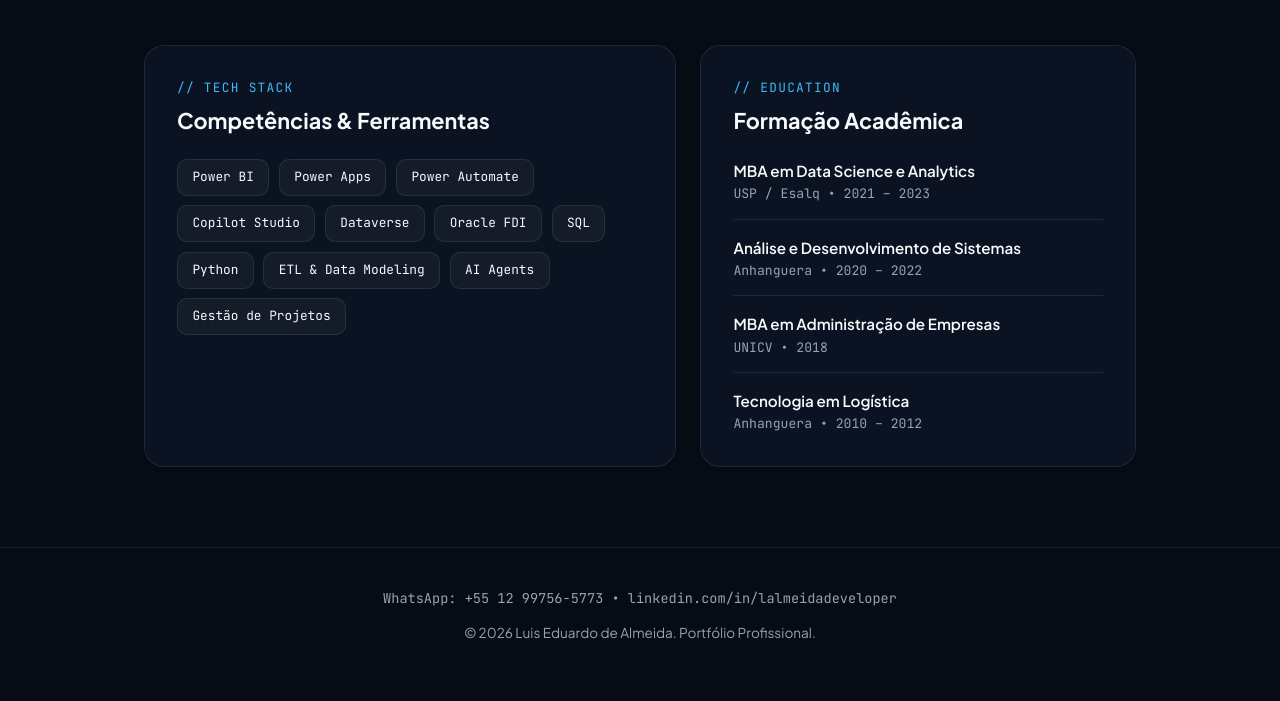
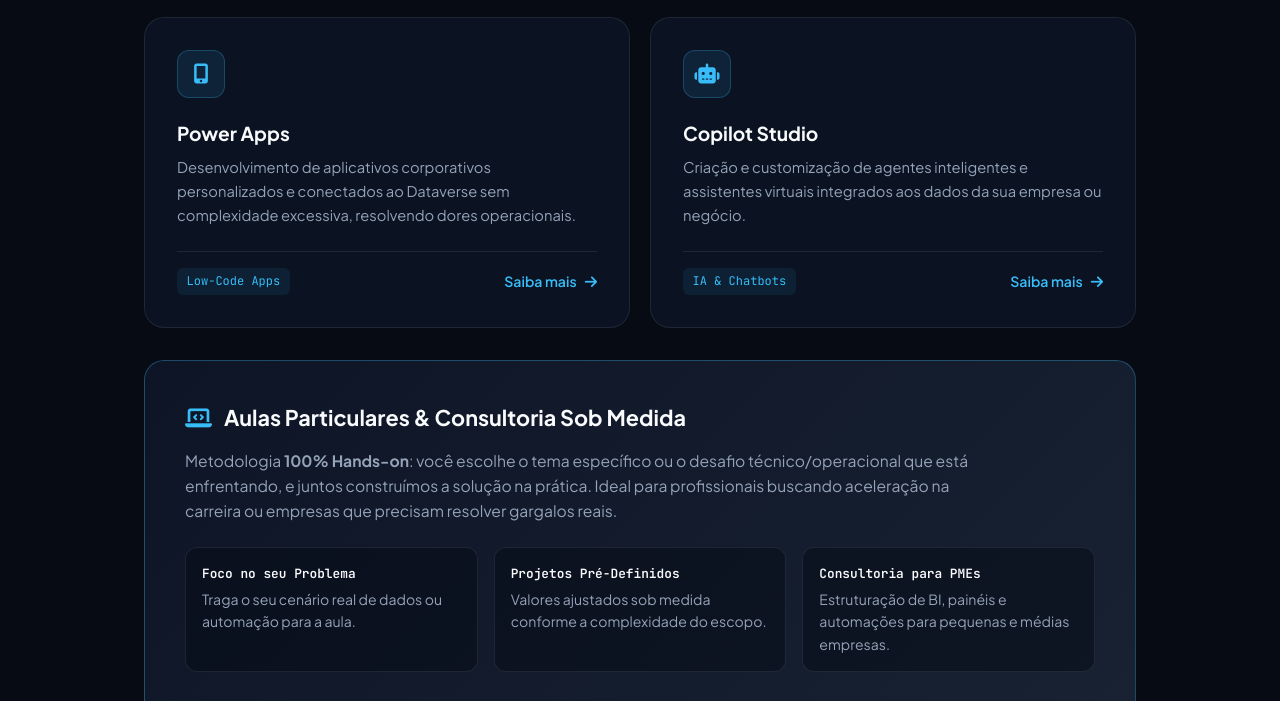
Before and after one commit to lalmeidadeveloper/northstar-dev, a plain HTML site: page index.html in a window 1280 px wide. Shown: the part 1956-2657 px from the top of the page. Drawn offline with Linux system fonts and the light colour scheme.

Commit message:
Add files via upload

```diff
--- a/index.html
+++ b/index.html
@@ -8,7 +8,7 @@
     <link rel="preconnect" href="https://fonts.googleapis.com">
     <link rel="preconnect" href="https://fonts.gstatic.com" crossorigin>
     <link href="https://fonts.googleapis.com/css2?family=JetBrains+Mono:wght@400;500;600&family=Plus+Jakarta+Sans:wght@400;500;600;700;800&display=swap" rel="stylesheet">
-    <!-- Ícones -->
+    <!-- Ícones FontAwesome -->
     <link rel="stylesheet" href="https://cdnjs.cloudflare.com/ajax/libs/font-awesome/6.4.0/css/all.min.css">
 
     <style>
@@ -23,6 +23,7 @@
             --accent-cyan: #38bdf8;
             --accent-blue: #3b82f6;
             --accent-indigo: #818cf8;
+            --accent-whatsapp: #25d366;
         }
 
         * {
@@ -102,7 +103,8 @@
 
         .nav-links {
             display: flex;
-            gap: 1.75rem;
+            gap: 1.5rem;
+            align-items: center;
         }
 
         .nav-links a {
@@ -413,6 +415,132 @@
             text-decoration: none;
         }
 
+        /* Nova Seção: Cursos & Mentorias */
+        .courses-grid {
+            display: grid;
+            grid-template-columns: repeat(2, 1fr);
+            gap: 1.25rem;
+            margin-bottom: 2rem;
+        }
+
+        .course-card {
+            background: var(--bg-surface);
+            backdrop-filter: blur(12px);
+            border: 1px solid var(--border-glass);
+            border-radius: 20px;
+            padding: 2rem;
+            display: flex;
+            flex-direction: column;
+            justify-content: space-between;
+            transition: all 0.3s ease;
+            position: relative;
+            overflow: hidden;
+        }
+
+        .course-card:hover {
+            transform: translateY(-4px);
+            border-color: var(--border-glow);
+            box-shadow: 0 15px 30px -10px rgba(0, 0, 0, 0.5);
+        }
+
+        .course-icon {
+            width: 48px;
+            height: 48px;
+            border-radius: 12px;
+            background: rgba(56, 189, 248, 0.1);
+            border: 1px solid rgba(56, 189, 248, 0.25);
+            display: flex;
+            align-items: center;
+            justify-content: center;
+            color: var(--accent-cyan);
+            font-size: 1.25rem;
+            margin-bottom: 1.25rem;
+        }
+
+        .course-card h3 {
+            font-size: 1.2rem;
+            font-weight: 700;
+            margin-bottom: 0.5rem;
+        }
+
+        .course-card p {
+            font-size: 0.92rem;
+            color: var(--text-secondary);
+            margin-bottom: 1.5rem;
+        }
+
+        .course-footer {
+            display: flex;
+            justify-content: space-between;
+            align-items: center;
+            border-top: 1px solid var(--border-glass);
+            padding-top: 1rem;
+        }
+
+        .course-badge {
+            font-family: 'JetBrains Mono', monospace;
+            font-size: 0.75rem;
+            color: var(--accent-cyan);
+            background: rgba(56, 189, 248, 0.08);
+            padding: 0.25rem 0.6rem;
+            border-radius: 6px;
+        }
+
+        /* Card de Mentoria Hands-On / Consultoria PME */
+        .mentorship-card {
+            background: linear-gradient(135deg, rgba(15, 23, 42, 0.8), rgba(30, 41, 59, 0.8));
+            border: 1px solid rgba(56, 189, 248, 0.3);
+            border-radius: 20px;
+            padding: 2.5rem;
+            margin-bottom: 4.5rem;
+            position: relative;
+            overflow: hidden;
+        }
+
+        .mentorship-card h3 {
+            font-size: 1.35rem;
+            font-weight: 700;
+            margin-bottom: 0.75rem;
+            display: flex;
+            align-items: center;
+            gap: 0.75rem;
+        }
+
+        .mentorship-card h3 i {
+            color: var(--accent-cyan);
+        }
+
+        .mentorship-card p {
+            color: var(--text-secondary);
+            font-size: 0.98rem;
+            margin-bottom: 1.5rem;
+            max-width: 800px;
+        }
+
+        .mentorship-features {
+            display: grid;
+            grid-template-columns: repeat(3, 1fr);
+            gap: 1rem;
+            margin-bottom: 2rem;
+        }
+
+        .m-feature {
+            background: rgba(7, 11, 20, 0.5);
+            border: 1px solid var(--border-glass);
+            padding: 1rem;
+            border-radius: 12px;
+            font-size: 0.88rem;
+            color: var(--text-secondary);
+        }
+
+        .m-feature strong {
+            color: var(--text-primary);
+            display: block;
+            margin-bottom: 0.2rem;
+            font-family: 'JetBrains Mono', monospace;
+            font-size: 0.8rem;
+        }
+
         /* Stack & Educação */
         .bottom-bento {
             display: grid;
@@ -480,7 +608,7 @@
         }
 
         @media (max-width: 900px) {
-            .bento-metrics { grid-template-columns: repeat(2, 1fr); }
+            .bento-metrics, .courses-grid, .mentorship-features { grid-template-columns: 1fr; }
             .posts-grid, .bottom-bento { grid-template-columns: 1fr; }
         }
         @media (max-width: 720px) {
@@ -502,7 +630,8 @@
         <div class="nav-links">
             <a href="#trajetoria">Trajetória</a>
             <a href="#publicacoes">Publicações</a>
-            <a href="#stack">Stack & Formação</a>
+            <a href="#cursos">Cursos & Aulas</a>
+            <a href="#stack">Stack</a>
         </div>
     </nav>
 
@@ -520,13 +649,13 @@
                 <h1>Luis Eduardo de Almeida</h1>
                 <div class="hero-subtitle">Especialista em Dados, Business Intelligence & Transformação Digital</div>
                 <p class="hero-bio">
-                    Mais de uma década conectando estratégia de negócios à engenharia e visualização de dados. Foco em mapear gargalos operacionais, padronizar fluxos e escalar soluções com Power Platform, Oracle FDI e Inteligência Artificial.
+                    Mais de uma década conectando estratégia de negócios à engenharia e visualização de dados. Foco em mapear gargalos operacionais, padronizar fluxos e escalar soluções com Power Platform, Oracle FDI e Inteligência Artificial. Atendimento especializado em consultoria para pequenas e médias empresas.
                 </p>
                 <div class="hero-actions">
                     <a href="https://www.linkedin.com/in/lalmeidadeveloper" target="_blank" class="btn btn-linkedin">
                         <i class="fab fa-linkedin"></i> LinkedIn
                     </a>
-                    <a href="https://wa.me/5512997565773?text=Ol%C3%A1%20Luis%2C%20vi%20seu%20portf%C3%B3lio%20no%20LinkedIn%20e%20gostaria%20de%20conversar!" target="_blank" class="btn btn-whatsapp">
+                    <a href="https://wa.me/5512997565773?text=Ol%C3%A1%20Luis%2C%20vi%20seu%20portf%C3%B3lio%20e%20gostaria%20de%20saber%20mais%20sobre%20aulas%20ou%20consultoria!" target="_blank" class="btn btn-whatsapp">
                         <i class="fab fa-whatsapp"></i> +55 12 99756-5773
                     </a>
                 </div>
@@ -552,6 +681,7 @@
             </div>
         </section>
 
+        <!-- Trajetória -->
         <div class="section-header" id="trajetoria">
             <span class="section-eyebrow">// Evolução Profissional</span>
             <h2 class="section-title">Crescimento & Experiência</h2>
@@ -584,6 +714,89 @@
             </div>
         </div>
 
+        <!-- Seção: Cursos & Aulas Particulares -->
+        <div class="section-header" id="cursos">
+            <span class="section-eyebrow">// Capacitação & Mentoria</span>
+            <h2 class="section-title">Cursos & Aulas Particulares Hands-on</h2>
+        </div>
+
+        <!-- Cards de Cursos Específicos -->
+        <div class="courses-grid">
+            <div class="course-card">
+                <div>
+                    <div class="course-icon"><i class="fas fa-chart-pie"></i></div>
+                    <h3>Power BI + AI Aplicada</h3>
+                    <p>Construção de indicadores avançados combinando o poder do Business Intelligence com recursos de inteligência artificial para tomada de decisão.</p>
+                </div>
+                <div class="course-footer">
+                    <span class="course-badge">Módulo Prático</span>
+                    <a href="https://wa.me/5512997565773?text=Ol%C3%A1%2C%20tenho%20interesse%20no%20curso%20de%20Power%20BI%20%2B%20AI!" target="_blank" class="post-cta">Saiba mais <i class="fas fa-arrow-right"></i></a>
+                </div>
+            </div>
+
+            <div class="course-card">
+                <div>
+                    <div class="course-icon"><i class="fas fa-cloud-arrow-up"></i></div>
+                    <h3>Power Automate Cloud</h3>
+                    <p>Automatize fluxos de trabalho, integração de sistemas e processos repetitivos diretamente na nuvem para ganhar produtividade máxima.</p>
+                </div>
+                <div class="course-footer">
+                    <span class="course-badge">Automação</span>
+                    <a href="https://wa.me/5512997565773?text=Ol%C3%A1%2C%20tenho%20interesse%20no%20curso%20de%20Power%20Automate%20Cloud!" target="_blank" class="post-cta">Saiba mais <i class="fas fa-arrow-right"></i></a>
+                </div>
+            </div>
+
+            <div class="course-card">
+                <div>
+                    <div class="course-icon"><i class="fas fa-mobile-screen-button"></i></div>
+                    <h3>Power Apps</h3>
+                    <p>Desenvolvimento de aplicativos corporativos personalizados e conectados ao Dataverse sem complexidade excessiva, resolvendo dores operacionais.</p>
+                </div>
+                <div class="course-footer">
+                    <span class="course-badge">Low-Code Apps</span>
+                    <a href="https://wa.me/5512997565773?text=Ol%C3%A1%2C%20tenho%20interesse%20no%20curso%20de%20Power%20Apps!" target="_blank" class="post-cta">Saiba mais <i class="fas fa-arrow-right"></i></a>
+                </div>
+            </div>
+
+            <div class="course-card">
+                <div>
+                    <div class="course-icon"><i class="fas fa-robot"></i></div>
+                    <h3>Copilot Studio</h3>
+                    <p>Criação e customização de agentes inteligentes e assistentes virtuais integrados aos dados da sua empresa ou negócio.</p>
+                </div>
+                <div class="course-footer">
+                    <span class="course-badge">IA & Chatbots</span>
+                    <a href="https://wa.me/5512997565773?text=Ol%C3%A1%2C%20tenho%20interesse%20no%20curso%20de%20Copilot%20Studio!" target="_blank" class="post-cta">Saiba mais <i class="fas fa-arrow-right"></i></a>
+                </div>
+            </div>
+        </div>
+
+        <!-- Mentoria Hands-On / Consultoria PME -->
+        <div class="mentorship-card">
+            <h3><i class="fas fa-laptop-code"></i> Aulas Particulares & Consultoria Sob Medida</h3>
+            <p>
+                Metodologia <strong>100% Hands-on</strong>: você escolhe o tema específico ou o desafio técnico/operacional que está enfrentando, e juntos construímos a solução na prática. Ideal para profissionais buscando aceleração na carreira ou empresas que precisam resolver gargalos reais.
+            </p>
+            <div class="mentorship-features">
+                <div class="m-feature">
+                    <strong>Foco no seu Problema</strong>
+                    Traga o seu cenário real de dados ou automação para a aula.
+                </div>
+                <div class="m-feature">
+                    <strong>Projetos Pré-Definidos</strong>
+                    Valores ajustados sob medida conforme a complexidade do escopo.
+                </div>
+                <div class="m-feature">
+                    <strong>Consultoria para PMEs</strong>
+                    Estruturação de BI, painéis e automações para pequenas e médias empresas.
+                </div>
+            </div>
+            <a href="https://wa.me/5512997565773?text=Ol%C3%A1%20Luis%2C%20quero%20agendar%20uma%20aula%20particular%20hands-on%20ou%20conversar%20sobre%20consultoria%20para%20minha%20empresa!" target="_blank" class="btn btn-whatsapp" style="display: inline-flex;">
+                <i class="fab fa-whatsapp"></i> Solicitar Orçamento via WhatsApp
+            </a>
+        </div>
+
+        <!-- Publicações em Destaque -->
         <div class="section-header" id="publicacoes">
             <span class="section-eyebrow">// Featured Content</span>
             <h2 class="section-title">Publicações em Destaque no LinkedIn</h2>
@@ -618,67 +831,4 @@
                     <h3>Gratidão e Reconhecimento à Equipe</h3>
                     <p>Celebrando conquistas coletivas, o protagonismo das pessoas e o impacto de equipes engajadas em projetos de inovação e BI.</p>
                 </div>
-                <a href="https://www.linkedin.com/posts/lalmeidadeveloper_gratidaeto-reconhecimento-equipe-activity-7256689383595003904-IGdH" target="_blank" class="post-cta">
-                    Ler no LinkedIn <i class="fas fa-arrow-right"></i>
-                </a>
-            </article>
-        </div>
-
-        <div class="bottom-bento" id="stack">
-            <div class="bento-panel">
-                <div class="section-header" style="margin-bottom: 1.25rem;">
-                    <span class="section-eyebrow">// Tech Stack</span>
-                    <h2 class="section-title" style="font-size: 1.35rem;">Competências & Ferramentas</h2>
-                </div>
-                <div class="skills-wrap">
-                    <span class="tech-pill">Power BI</span>
-                    <span class="tech-pill">Power Apps</span>
-                    <span class="tech-pill">Power Automate</span>
-                    <span class="tech-pill">Copilot Studio</span>
-                    <span class="tech-pill">Dataverse</span>
-                    <span class="tech-pill">Oracle FDI</span>
-                    <span class="tech-pill">SQL</span>
-                    <span class="tech-pill">Python</span>
-                    <span class="tech-pill">ETL & Data Modeling</span>
-                    <span class="tech-pill">AI Agents</span>
-                    <span class="tech-pill">Gestão de Projetos</span>
-                </div>
-            </div>
-
-            <div class="bento-panel">
-                <div class="section-header" style="margin-bottom: 1.25rem;">
-                    <span class="section-eyebrow">// Education</span>
-                    <h2 class="section-title" style="font-size: 1.35rem;">Formação Acadêmica</h2>
-                </div>
-                <div class="edu-list">
-                    <div class="edu-item">
-                        <div class="edu-degree">MBA em Data Science e Analytics</div>
-                        <div class="edu-inst">USP / Esalq • 2021 – 2023</div>
-                    </div>
-                    <div class="edu-item">
-                        <div class="edu-degree">Análise e Desenvolvimento de Sistemas</div>
-                        <div class="edu-inst">Anhanguera • 2020 – 2022</div>
-                    </div>
-                    <div class="edu-item">
-                        <div class="edu-degree">MBA em Administração de Empresas</div>
-                        <div class="edu-inst">UNICV • 2018</div>
-                    </div>
-                    <div class="edu-item">
-                        <div class="edu-degree">Tecnologia em Logística</div>
-                        <div class="edu-inst">Anhanguera • 2010 – 2012</div>
-                    </div>
-                </div>
-            </div>
-        </div>
-    </div>
-
-    <a href="https://wa.me/5512997565773?text=Ol%C3%A1%20Luis%2C%20vi%20seu%20portf%C3%B3lio%20no%20LinkedIn%20e%20gostaria%20de%20conversar!" target="_blank" class="whatsapp-float" title="Falar no WhatsApp">
-        <i class="fab fa-whatsapp"></i>
-    </a>
-
-    <footer>
-        <div class="footer-contact">WhatsApp: +55 12 99756-5773 • linkedin.com/in/lalmeidadeveloper</div>
-        <p>© 2026 Luis Eduardo de Almeida. Portfólio Profissional.</p>
-    </footer>
-</body>
-</html>
+                <a href="
```
